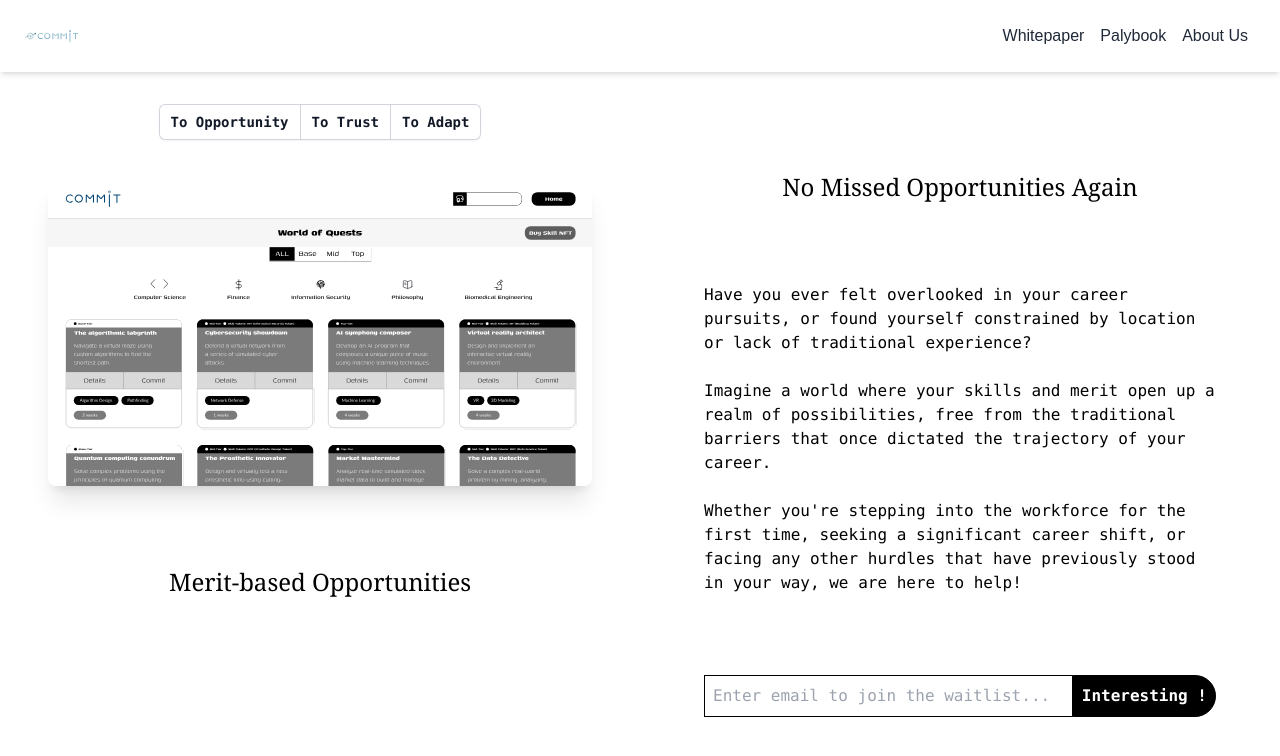
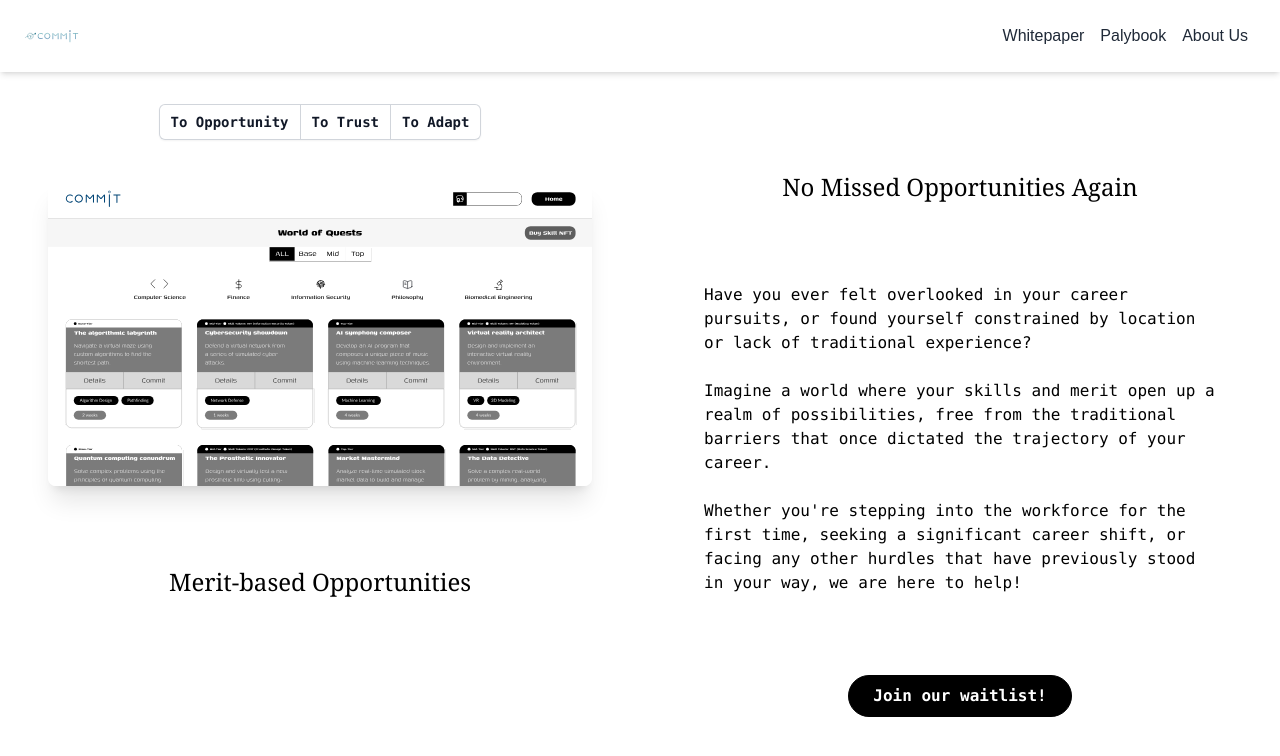
Before and after one commit to commit-labs-inc/frontend, a Next.js app: page / in a window 1280 px wide. Shown: the top 756 px of the page. Built offline with nearby package versions, Linux system fonts and the light colour scheme; a web font is replaced by a local one.

Commit message:
visme form for waitlist added and working.

```diff
--- a/app/ui/landing/waitlist.tsx
+++ b/app/ui/landing/waitlist.tsx
@@ -1,18 +1,11 @@
 export function WaitList() {
   return (
-    <div className="flex">
-      <div className="w-[400px] border-[0.84px] border-solid border-black">
-        <input
-          className="font-mono text-black whitespace-nowrap bg-transparent w-full p-2"
-          type="email"
-          placeholder="Enter email to join the waitlist..."
-        />
-      </div>
-      <div className="bg-black border-[0.84px] border-solid border-black rounded-[0px_20.97px_20.97px_0px]">
+    <a href="https://forms.visme.co/formsPlayer/vdn10e9d-blog-subscription-form" target="_blank" rel="noopener noreferrer">
+      <div className="bg-black border-[0.84px] border-solid border-black rounded-full px-4">
         <button className="font-mono font-bold text-white whitespace-nowrap p-2">
-          Interesting !
+          Join our waitlist!
         </button>
       </div>
-    </div>
+  </a>
   );
 }
```
Also changed, not shown: 1 other file (tests, documents, lock files or other folders).
